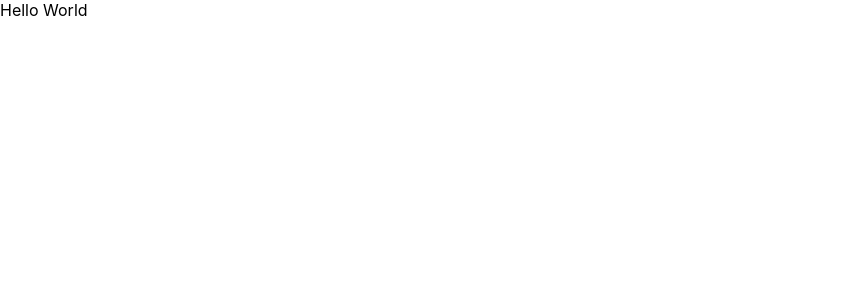
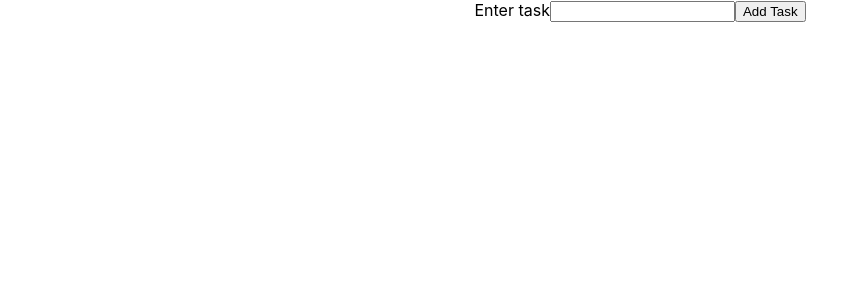
Before and after one commit to Wilson-Chu/todo-list, a React (Create React App) app: page / in a window 1280 px wide. Shown: the top 300 px of the page, without its empty margins (0-868 px from the left). Built offline with nearby package versions, Linux system fonts and the light colour scheme.

Commit message:
complete basic form setup

```diff
--- a/src/App.js
+++ b/src/App.js
@@ -2,8 +2,27 @@
 import "./App.css";
 
 class App extends Component {
+  constructor() {
+    super();
+
+    this.state = {
+      task: { text: "" },
+      tasks: [],
+    };
+  }
+
   render() {
-    return <div>Hello World</div>;
+    const { task, tasks } = this.state;
+
+    return (
+      <div className="App">
+        <form>
+          <label htmlFor="taskInput">Enter task</label>
+          <input type="text" id="taskInput" />
+          <button type="submit">Add Task</button>
+        </form>
+      </div>
+    );
   }
 }
 
```
